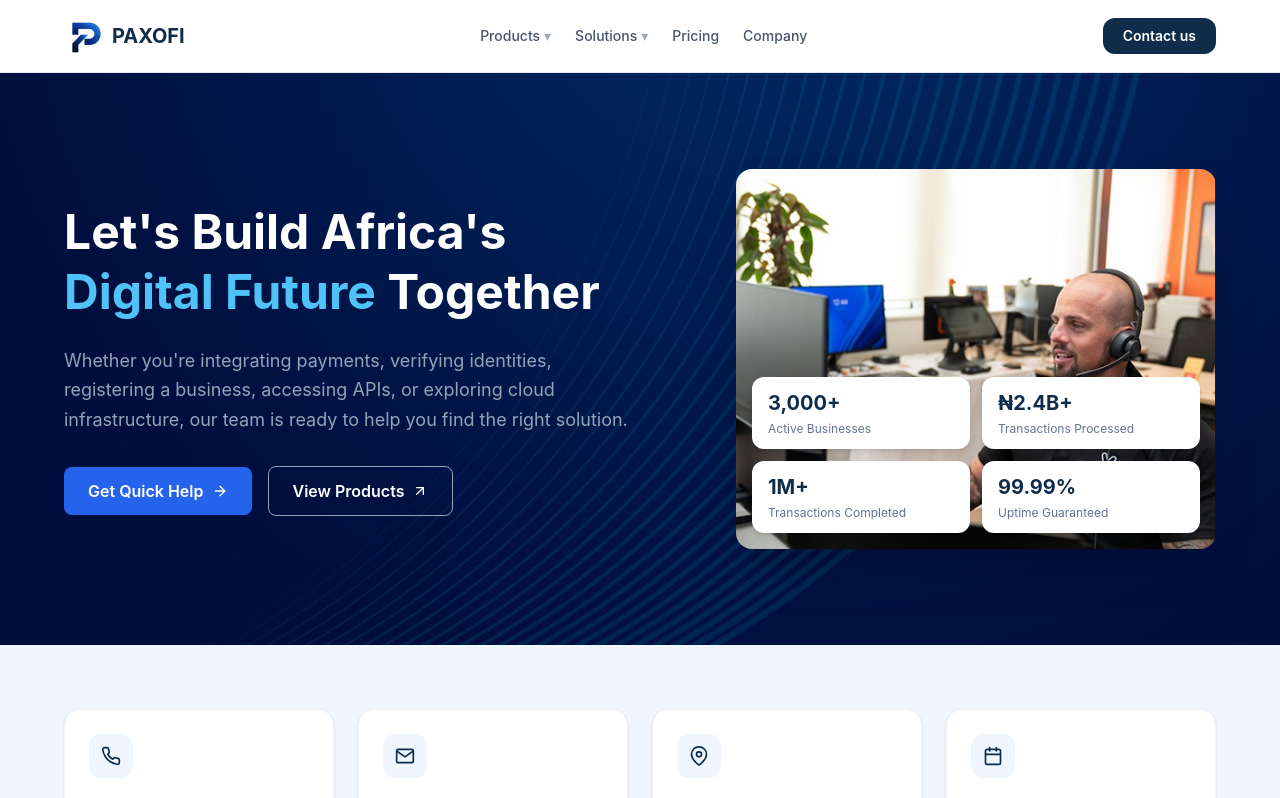
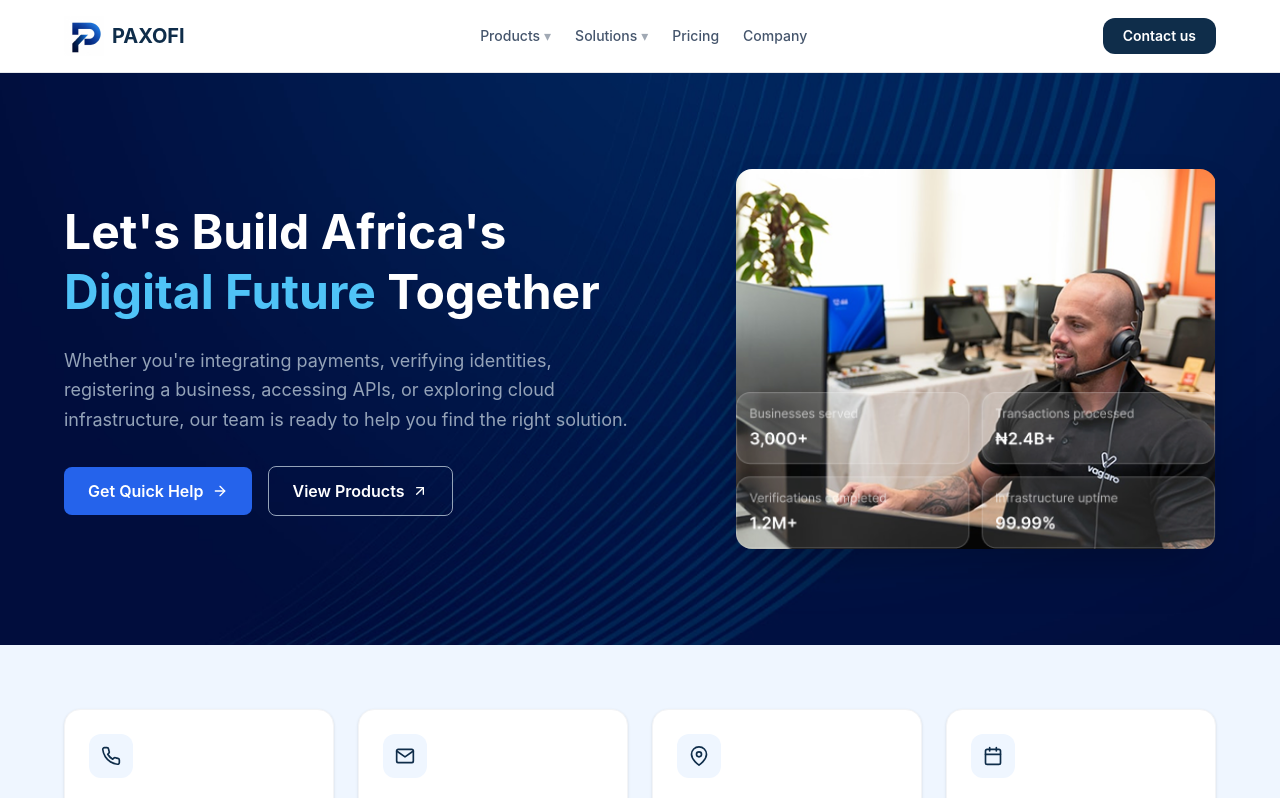
Before and after one commit to umeaclinton/paxoficontactus, a React (Vite) app: page / in a window 1280 px wide. Shown: the top 798 px of the page. Built offline with nearby package versions, Linux system fonts and the light colour scheme.

Commit message:
feat: add ContactUs page component with hero section, contact cards, and form layout

```diff
--- a/src/ContactUs.jsx
+++ b/src/ContactUs.jsx
@@ -58,7 +58,7 @@ export default function ContactUs() {
                     </div>
                 </div>
 
-                {/* Right - CSS Background with stat overlay */}
+                {/* Right - crm-assistant as CSS background with hero-stat image at bottom */}
                 <div
                     className="w-full lg:w-[480px] shrink-0 rounded-2xl shadow-2xl relative flex flex-col justify-end"
                     style={{
@@ -69,30 +69,16 @@ export default function ContactUs() {
                         minHeight: '380px',
                     }}
                 >
-                    {/* Stat Cards overlaid at the bottom */}
-                    <div className="p-4 grid grid-cols-2 gap-3">
-
-                        <div className="bg-white bg-opacity-90 backdrop-blur-sm rounded-xl px-4 py-3 flex flex-col gap-1 shadow-md">
-                            <p className="text-[#0F2D4A] text-xl font-bold">3,000+</p>
-                            <p className="text-[#62748E] text-xs">Active Businesses</p>
-                        </div>
-
-                        <div className="bg-white bg-opacity-90 backdrop-blur-sm rounded-xl px-4 py-3 flex flex-col gap-1 shadow-md">
-                            <p className="text-[#0F2D4A] text-xl font-bold">₦2.4B+</p>
-                            <p className="text-[#62748E] text-xs">Transactions Processed</p>
-                        </div>
-
-                        <div className="bg-white bg-opacity-90 backdrop-blur-sm rounded-xl px-4 py-3 flex flex-col gap-1 shadow-md">
-                            <p className="text-[#0F2D4A] text-xl font-bold">1M+</p>
-                            <p className="text-[#62748E] text-xs">Transactions Completed</p>
-                        </div>
-
-                        <div className="bg-white bg-opacity-90 backdrop-blur-sm rounded-xl px-4 py-3 flex flex-col gap-1 shadow-md">
-                            <p className="text-[#0F2D4A] text-xl font-bold">99.99%</p>
-                            <p className="text-[#62748E] text-xs">Uptime Guaranteed</p>
-                        </div>
-
-                    </div>
+                    {/* hero-stat image overlaid at the bottom */}
+                    <img
+                        src="/hero-stat.png"
+                        alt=""
+                        className="w-full object-cover"
+                        draggable="false"
+                        onDragStart={(e) => e.preventDefault()}
+                        onContextMenu={(e) => e.preventDefault()}
+                        style={{ pointerEvents: 'none', userSelect: 'none' }}
+                    />
                 </div>
 
             </div>
```
